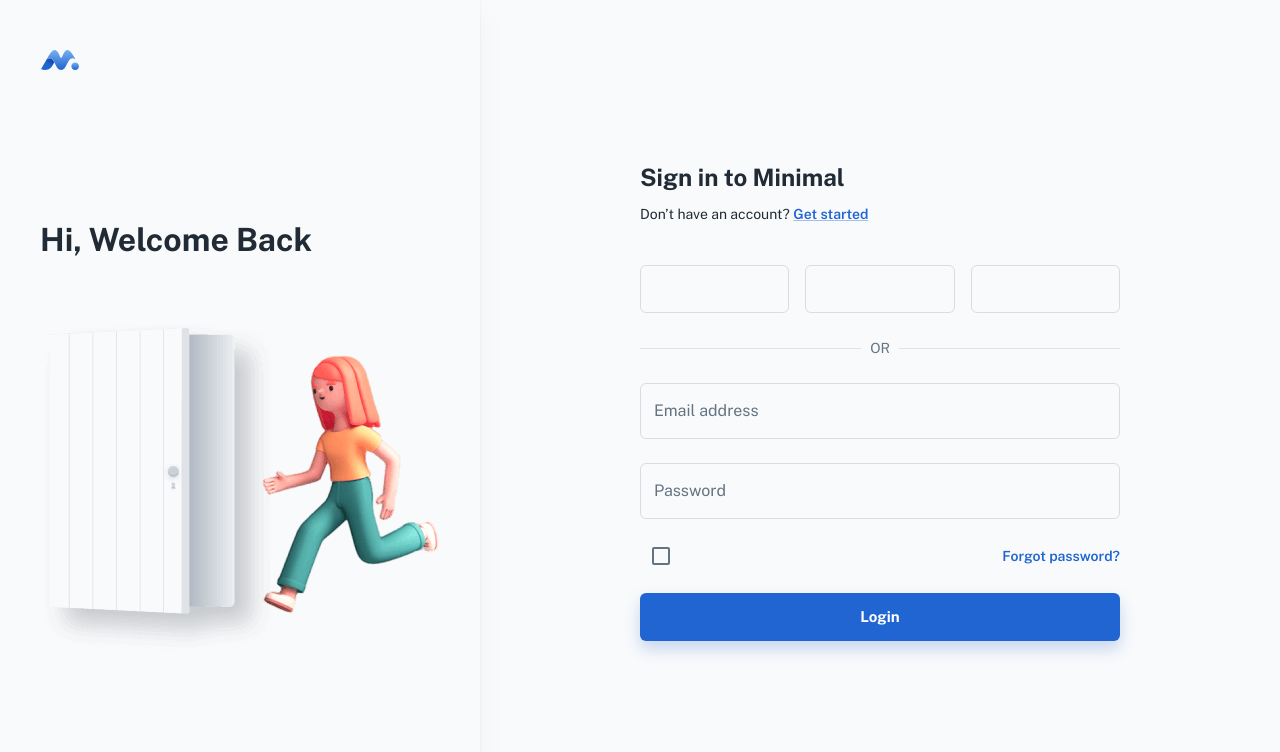
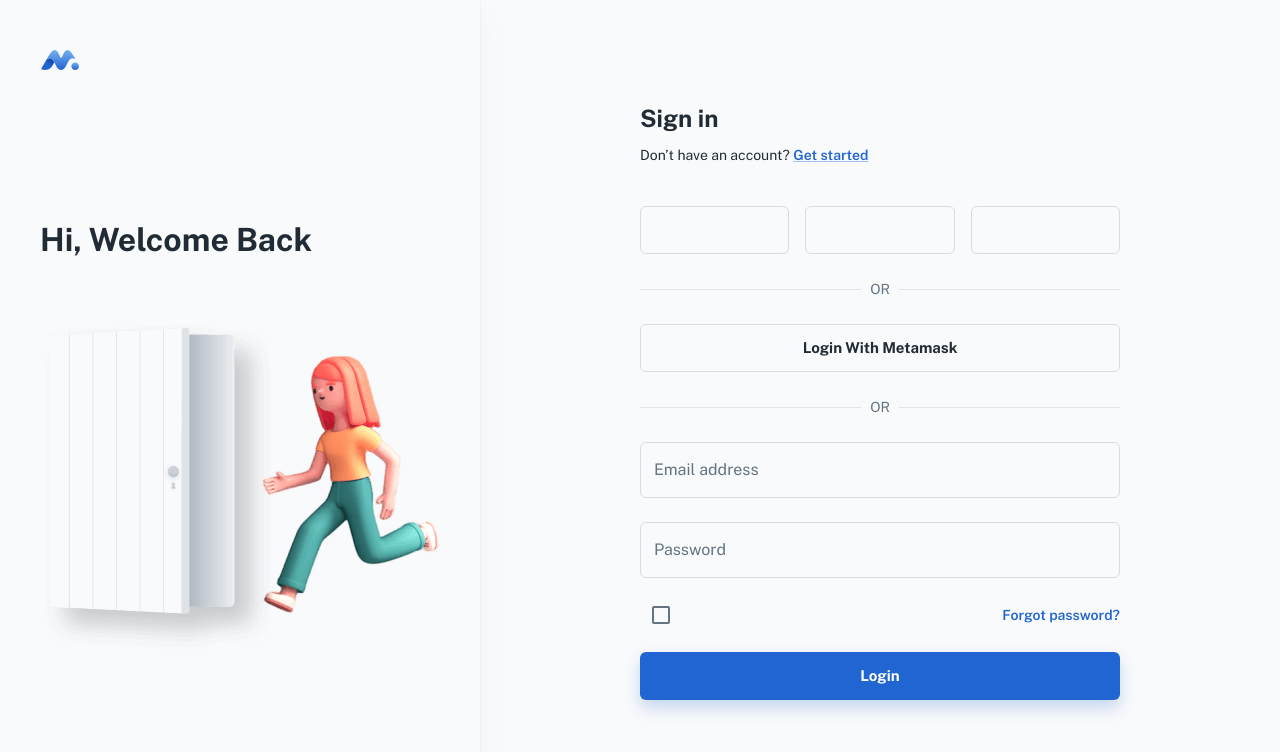
Before and after one commit to raff-fradio/cl-hackathon-fe, a React (Create React App) app: page /login in a window 1280 px wide. Shown: the top 752 px of the page. Built offline with nearby package versions, Linux system fonts and the light colour scheme; some icons are missing; a web font is replaced by a local one.

Commit message:
Add connect with metamask feature

```diff
--- a/package.json
+++ b/package.json
@@ -59,7 +59,8 @@
     "react-router-dom": "^6.8.1",
     "react-scripts": "^5.0.1",
     "simplebar-react": "^3.2.1",
-    "web-vitals": "^3.1.1"
+    "web-vitals": "^3.1.1",
+    "web3": "^1.10.0"
   },
   "devDependencies": {
     "@babel/core": "^7.21.0",
--- a/src/App.js
+++ b/src/App.js
@@ -1,5 +1,6 @@
 import { BrowserRouter } from 'react-router-dom';
 import { HelmetProvider } from 'react-helmet-async';
+import {Web3Provider} from "./contexts/Web3Context";
 // routes
 import Router from './routes';
 // theme
@@ -15,9 +16,11 @@
     <HelmetProvider>
       <BrowserRouter>
         <ThemeProvider>
-          <ScrollToTop />
-          <StyledChart />
-          <Router />
+          <Web3Provider>
+            <ScrollToTop />
+            <StyledChart />
+            <Router />
+          </Web3Provider>
         </ThemeProvider>
       </BrowserRouter>
     </HelmetProvider>
--- /dev/null
+++ b/src/contexts/Web3Context.js
@@ -0,0 +1,35 @@
+import React, {useContext, useEffect, useState} from "react";
+import Web3 from "web3";
+
+const Web3Context = React.createContext(undefined);
+
+let web3;
+
+if (window.ethereum) {
+  web3 = new Web3(window.ethereum);
+}
+
+export function Web3Provider({children}) {
+
+  const [data, setData] = useState({});
+
+  useEffect(() => {
+    if (web3) {
+      web3.eth.getAccounts()
+        .then(accounts => {
+          if (accounts.length > 0) {
+            setData(prev => ({...prev, address: accounts[0]}))
+          }
+        })
+        .catch(error => console.error(error));
+    }
+  }, [])
+
+  return <Web3Context.Provider value={{web3, data, setData}}>
+    {children}
+  </Web3Context.Provider>
+}
+
+export function useWeb3() {
+  return useContext(Web3Context);
+}
--- a/src/pages/DashboardAppPage.js
+++ b/src/pages/DashboardAppPage.js
@@ -1,3 +1,4 @@
+import {useEffect} from "react";
 import { Helmet } from 'react-helmet-async';
 import { faker } from '@faker-js/faker';
 // @mui
@@ -5,6 +6,7 @@
 import { Grid, Container, Typography } from '@mui/material';
 // components
 import Iconify from '../components/iconify';
+import {useWeb3} from "../contexts/Web3Context";
 // sections
 import {
   AppTasks,
@@ -22,6 +24,11 @@
 
 export default function DashboardAppPage() {
   const theme = useTheme();
+  const {web3, data} = useWeb3();
+
+  useEffect(() => {
+    console.log(data);
+  }, [])
 
   return (
     <>
--- a/src/pages/LoginPage.js
+++ b/src/pages/LoginPage.js
@@ -1,7 +1,10 @@
+import {useEffect} from "react";
 import { Helmet } from 'react-helmet-async';
 // @mui
 import { styled } from '@mui/material/styles';
 import { Link, Container, Typography, Divider, Stack, Button } from '@mui/material';
+import {useNavigate} from "react-router-dom";
+import {useWeb3} from "../contexts/Web3Context";
 // hooks
 import useResponsive from '../hooks/useResponsive';
 // components
@@ -43,6 +46,19 @@
 export default function LoginPage() {
   const mdUp = useResponsive('up', 'md');
 
+  const {web3, setData} = useWeb3();
+
+  const connectWithMetamask = async () => {
+    try {
+      await window.ethereum.enable();
+      const accounts = await web3.eth.getAccounts();
+      setData(prev => ({...prev, address: accounts[0]}));
+      window.location.assign("/");
+    } catch (error) {
+      console.error(error);
+    }
+  }
+
   return (
     <>
       <Helmet>
@@ -70,7 +86,7 @@
         <Container maxWidth="sm">
           <StyledContent>
             <Typography variant="h4" gutterBottom>
-              Sign in to Minimal
+              Sign in
             </Typography>
 
             <Typography variant="body2" sx={{ mb: 5 }}>
@@ -98,6 +114,16 @@
               </Typography>
             </Divider>
 
+            <Button fullWidth size="large" color="inherit" variant="outlined" onClick={connectWithMetamask}>
+              Login with Metamask
+            </Button>
+
+            <Divider sx={{ my: 3 }}>
+              <Typography variant="body2" sx={{ color: 'text.secondary' }}>
+                OR
+              </Typography>
+            </Divider>
+
             <LoginForm />
           </StyledContent>
         </Container>
```
Also changed, not shown: 2 other files (tests, documents, lock files or other folders).
